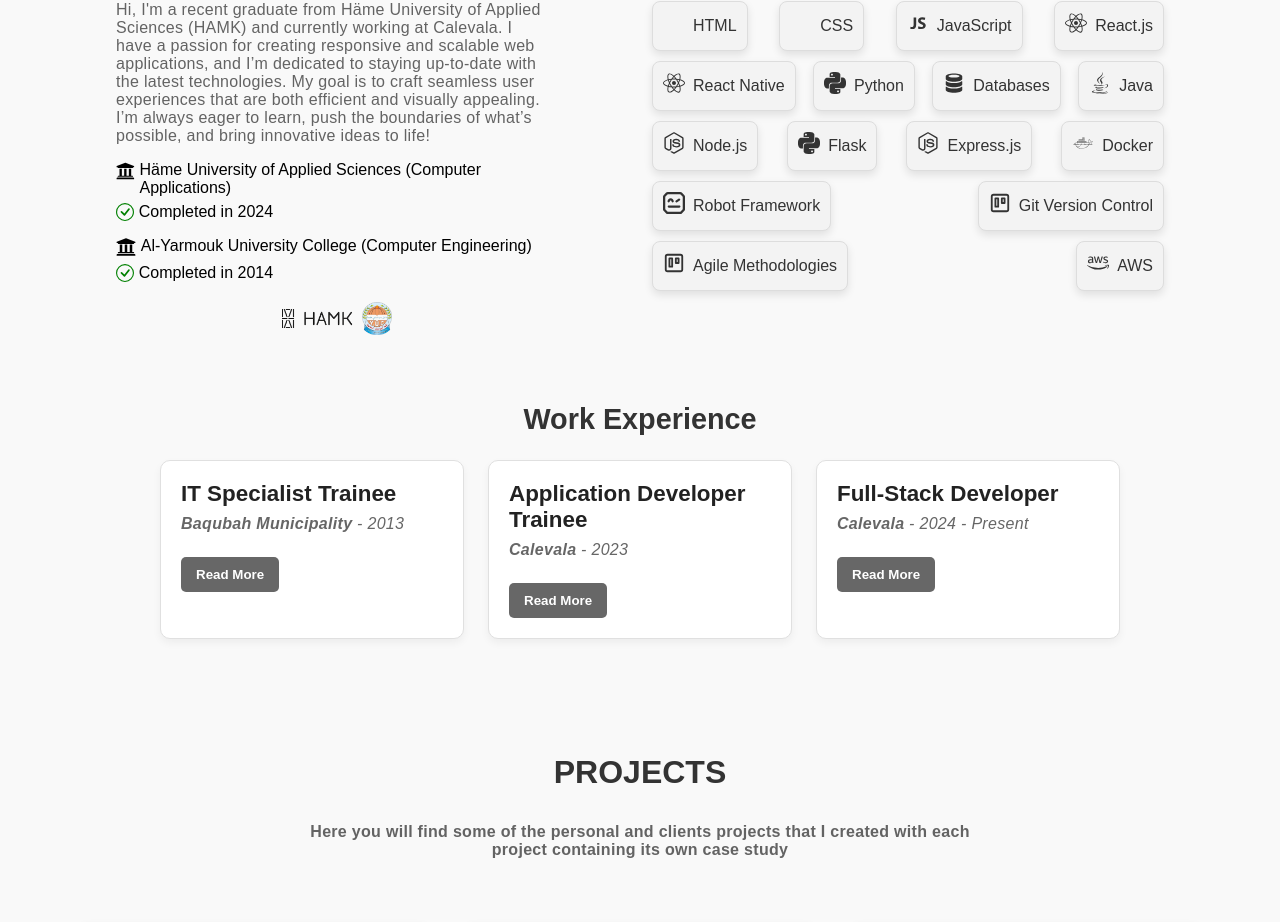
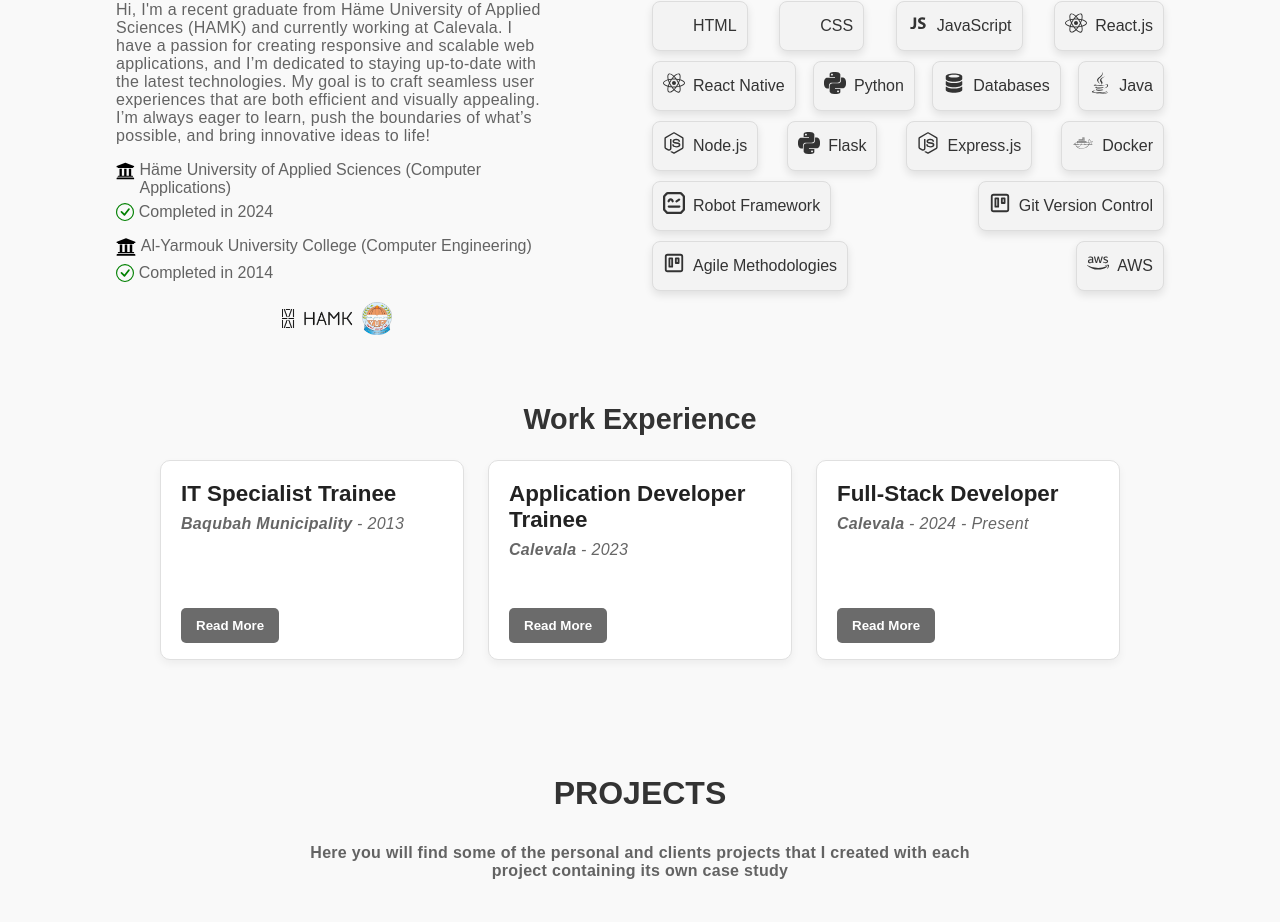
Before and after one commit to Mohammed-Al-Saadi/Portfolio-React, a React (Create React App) app: page / in a window 1280 px wide. Shown: the part 802-1724 px from the top of the page. Built offline with nearby package versions, Linux system fonts and the light colour scheme; some icons are missing.

Commit message:
new changes

```diff
--- a/src/Components/Education/education.css
+++ b/src/Components/Education/education.css
@@ -2,6 +2,8 @@
   display: flex;
   flex-direction: column;
   padding: 1rem 0rem;
+  color: rgb(99, 99, 99);
+
 }
 
 .card-container .card-pic-0 {
--- a/src/Components/WorkExperience/WorkExperience.css
+++ b/src/Components/WorkExperience/WorkExperience.css
@@ -32,8 +32,11 @@
   padding: 20px;
   margin-bottom: 15px;
   width: 19rem;
+  height: 25vh;
   background-color: #fff;
   box-shadow: 0 4px 8px rgba(0, 0, 0, 0.05);
+  position: relative;
+
   transition:
     transform 0.3s ease,
     box-shadow 0.3s ease;
@@ -62,7 +65,7 @@
 /* Read more button */
 .read-more-button {
   margin-top: 1rem;
-  background-color: #676767;
+  background-color: #6b6b6b;
   color: #fff;
   border: none;
   padding: 10px 15px;
@@ -72,6 +75,8 @@
     background-color 0.3s ease,
     box-shadow 0.3s ease;
   font-weight: bold;
+  position: absolute;
+  bottom: 1rem;
 }
 
 .read-more-button:hover {
@@ -125,6 +130,7 @@
   position: absolute;
   right: 0rem;
   top: 0rem;
+
   cursor: pointer;
   font-size: 1.5rem;
   color: #aaa;
```
